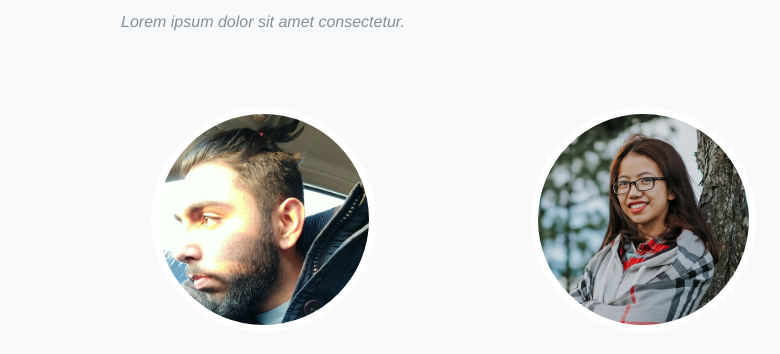
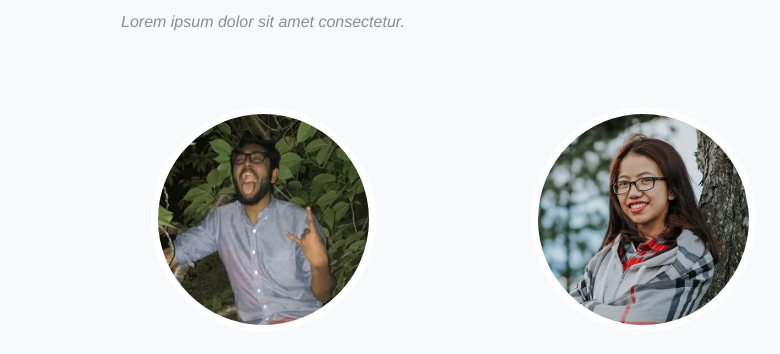
Before and after one commit to ManagingExpectationsBand/ManagingExpectationsBand.github.io, a plain HTML site: page index.html in a window 1280 px wide. Shown: the part 3795-4149 px from the top of the page, 377-1157 px from the left. Drawn offline with Linux system fonts and the light colour scheme; a web font is replaced by a local one.

Commit message:
gave Pranay a better face

```diff
--- a/index.html
+++ b/index.html
@@ -283,7 +283,7 @@
           </div>
           <div class="col-sm-4">
             <div class="team-member">
-              <img class="mx-auto rounded-circle" src="img/team/pranay.jpg" alt="">
+              <img class="mx-auto rounded-circle" src="img/team/pranay2.jpg" alt="">
               <h4>Pranay Dureja</h4>
               <p class="text-muted">Drummer and Backup Vocals</p>
               <ul class="list-inline social-buttons">
```
Also changed, not shown: img/team/pranay2.jpg (added).
